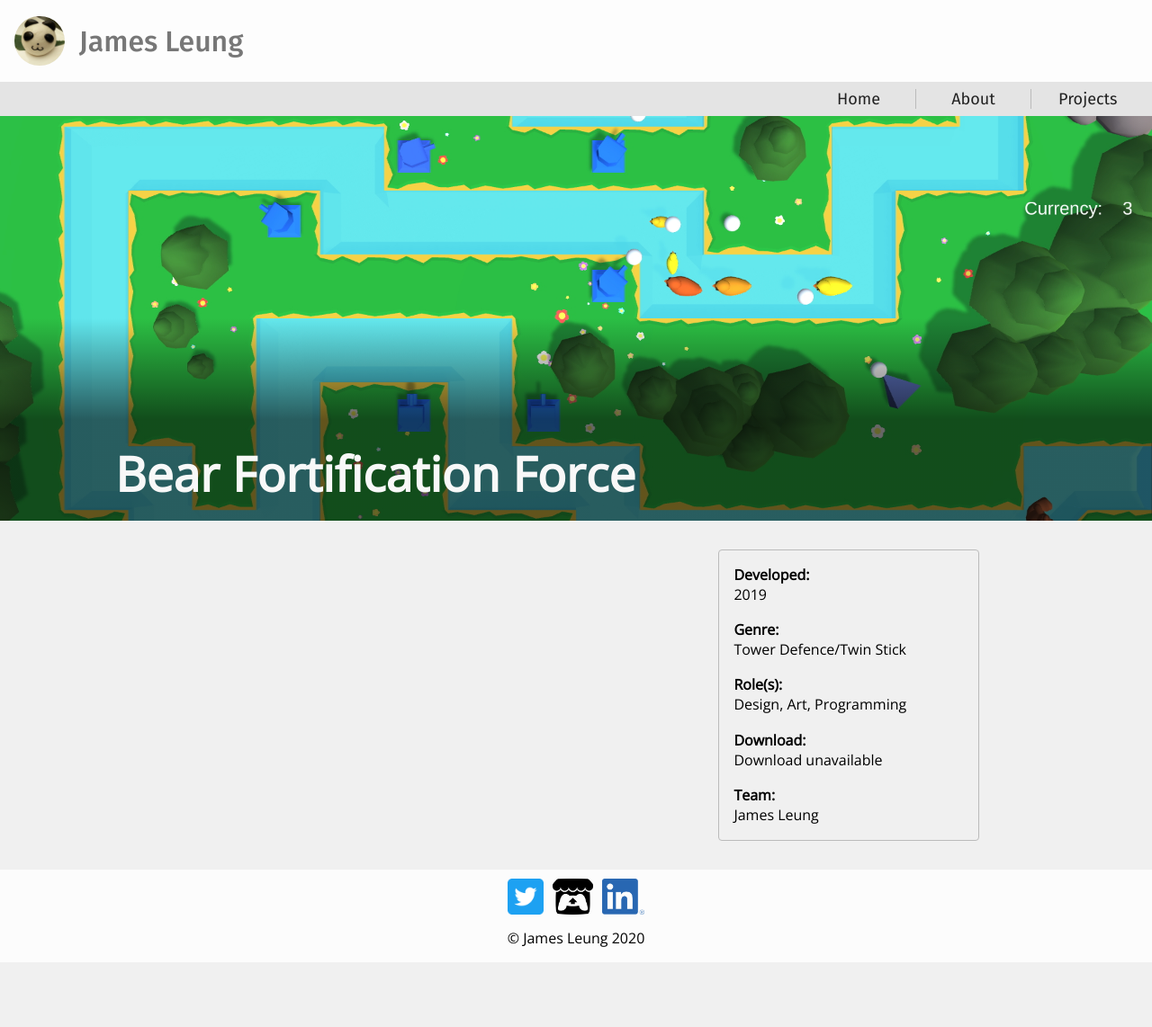
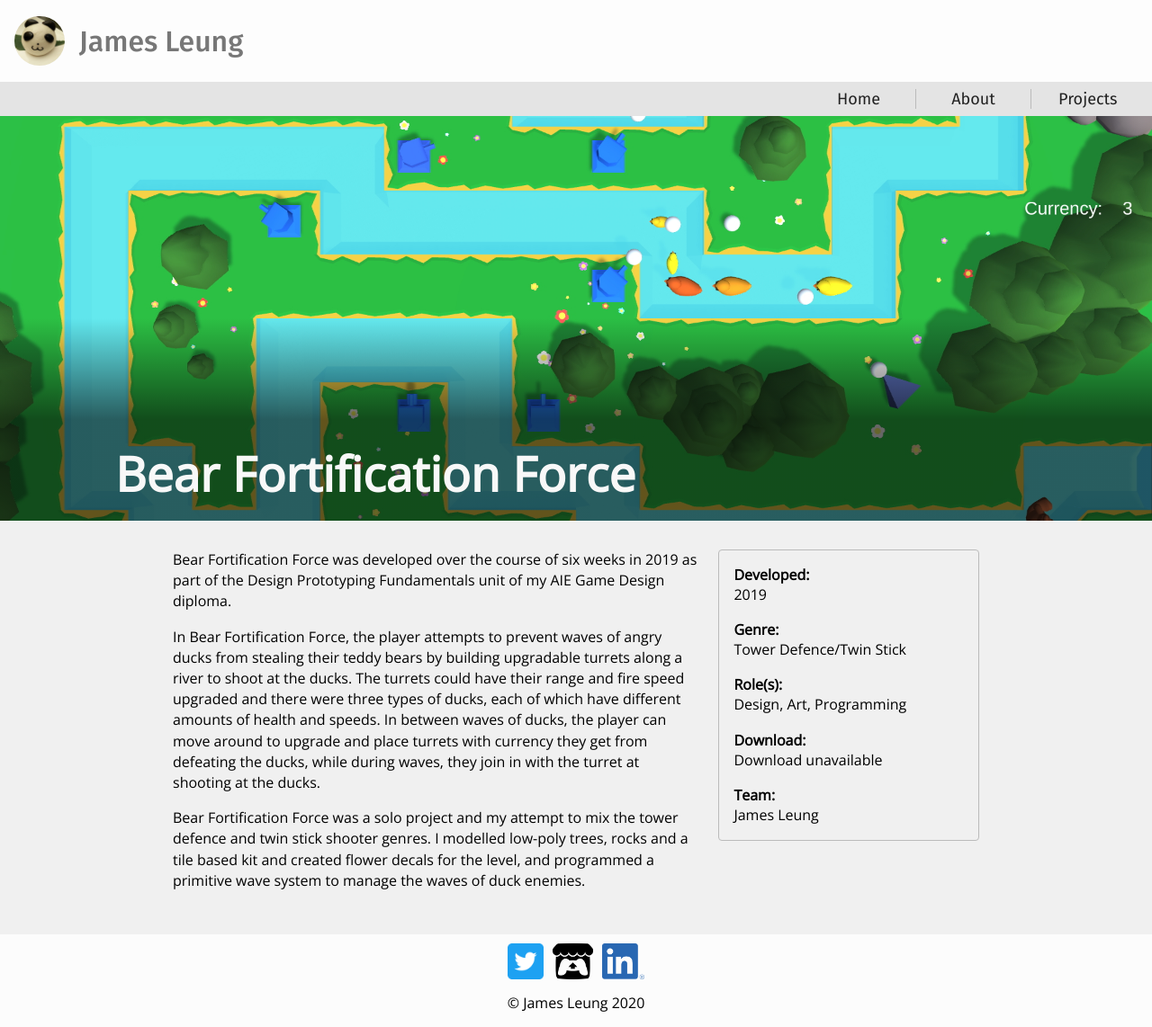
Before and after one commit to GhostEntity12/ghostentity12.github.io, a Jekyll site: the page built from projects/bear-fortification-force.md, in a window 1280 px wide. Shown: the whole page at 90% size. Built offline with Jekyll 4.4.1, drawn with Linux system fonts in a browser that asks for light colours; before the commit the page ends 1070 px from its top, so only the background shows below that.

Commit message:
Updated project descriptions
BFF, Dispirited, Monday Riot, Tavern Trashers, Village of Fate

```diff
--- a/projects/bear-fortification-force.md
+++ b/projects/bear-fortification-force.md
@@ -7,3 +7,9 @@ roles: Design, Art, Programming
 featureimage: /assets/images/bff.jpg
 downloadlinks:
 ---
+
+Bear Fortification Force was developed over the course of six weeks in 2019 as part of the Design Prototyping Fundamentals unit of my AIE Game Design diploma.
+
+In Bear Fortification Force, the player attempts to prevent waves of angry ducks from stealing their teddy bears by building upgradable turrets along a river to shoot at the ducks. The turrets could have their range and fire speed upgraded and there were three types of ducks, each of which have different amounts of health and speeds. In between waves of ducks, the player can move around to upgrade and place turrets with currency they get from defeating the ducks, while during waves, they join in with the turret at shooting at the ducks.
+
+Bear Fortification Force was a solo project and my attempt to mix the tower defence and twin stick shooter genres. I modelled low-poly trees, rocks and a tile based kit and created flower decals for the level, and programmed a primitive wave system to manage the waves of duck enemies.
```
Also changed, not shown: projects/dispirited.md (+6 -0 lines), projects/monday-riot.md (+1 -1 lines), projects/tavern-trashers.md (+1 -1 lines), projects/village-of-fate.md (+1 -1 lines).
